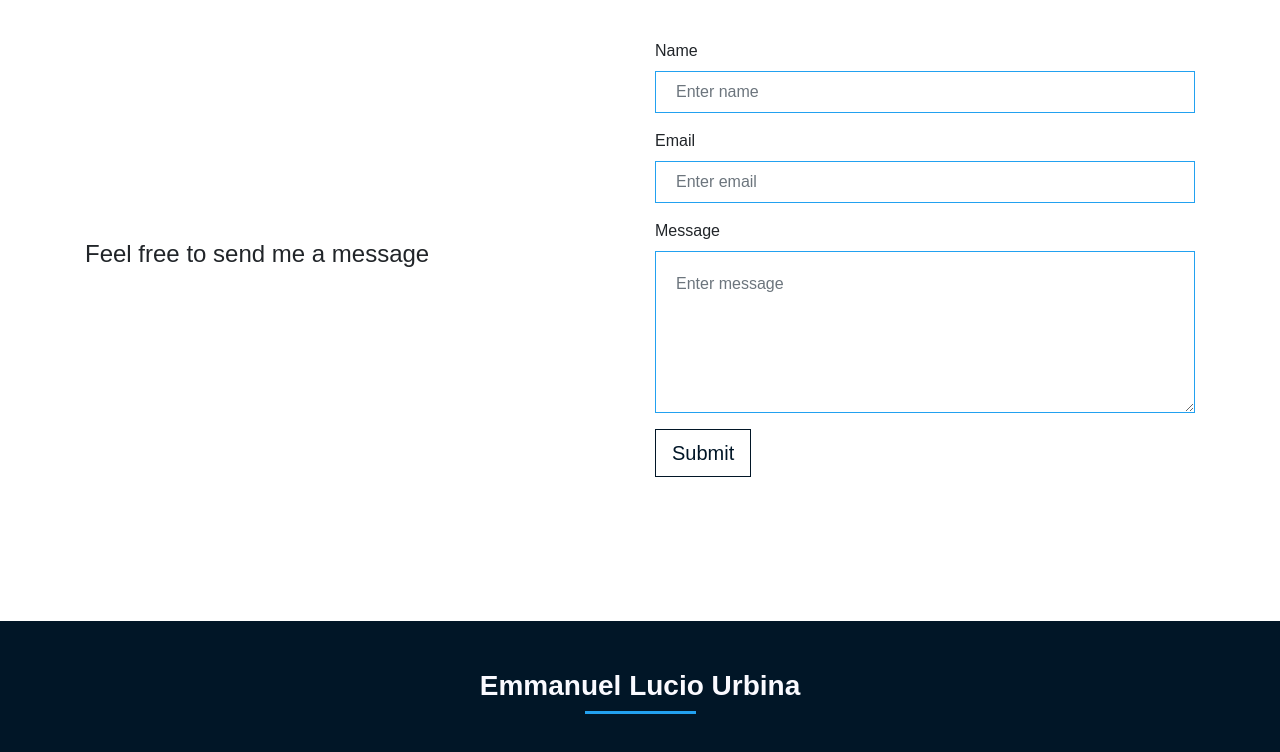
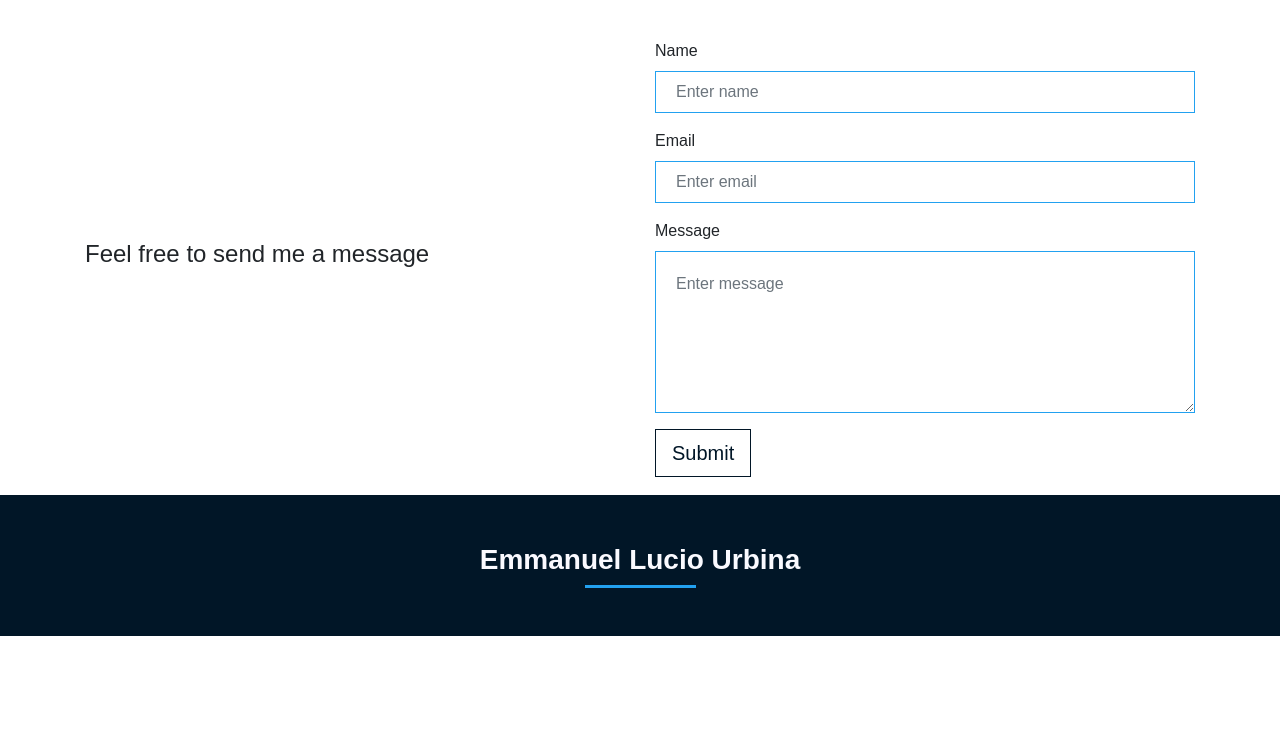
Before and after one commit to emmanuelluur/homepage, a plain HTML site: page contact.html in a window 1280 px wide. Shown: the part 164-916 px from the top of the page. After the commit the page ends 800 px from the top, so only its background shows below. Drawn offline with nearby package versions, Linux system fonts and the light colour scheme.

Commit message:
fixed footer

```diff
--- a/contact.html
+++ b/contact.html
@@ -71,7 +71,7 @@
 
     </section>
 
-    <footer class="footer py-5">
+    <footer class="footer mt-5 py-5 fixed-bottom">
         <div class="container">
             <h3 class="section-heading">Emmanuel Lucio Urbina</h3>
             <div class="mx-auto heading-line"></div>
```
Also changed, not shown: index.html (+1 -1 lines), portfolio.html (+1 -1 lines), skills.html (+1 -1 lines).
